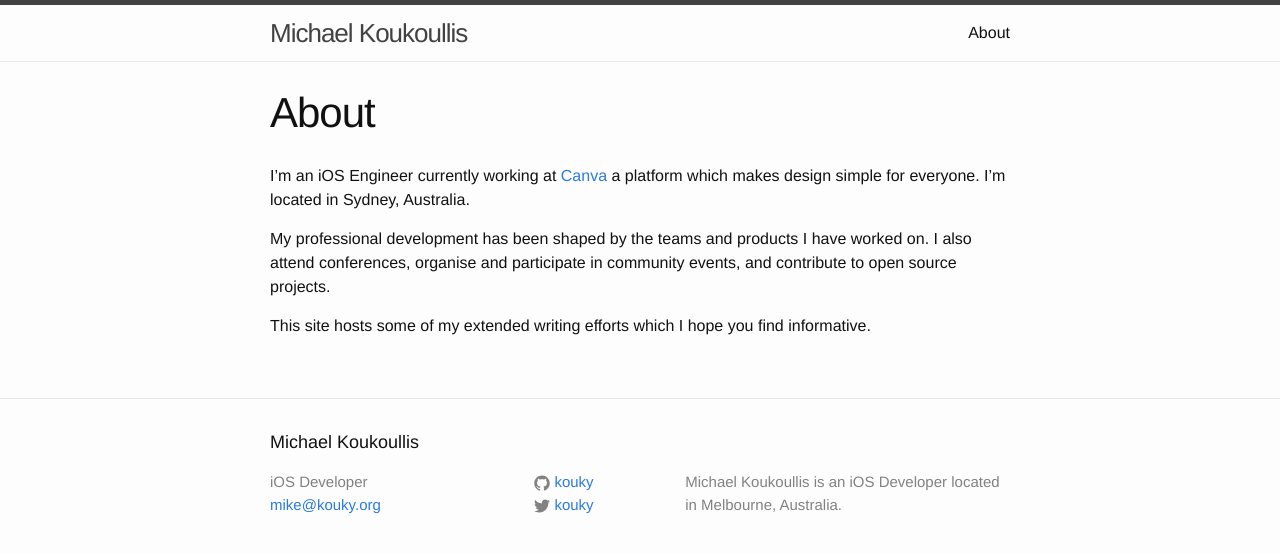
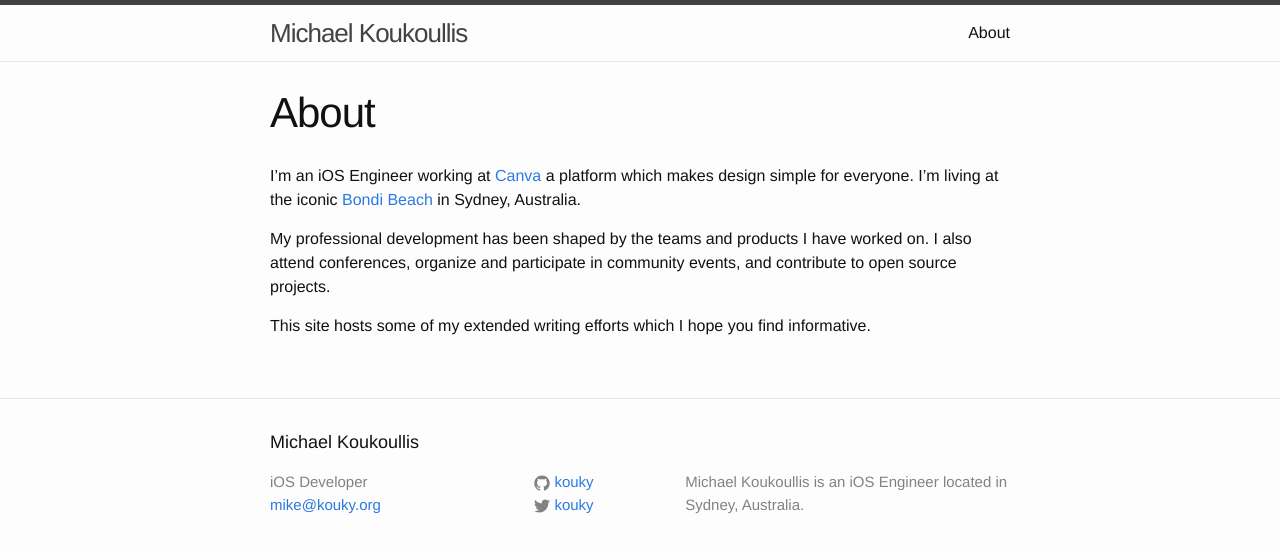
Before and after one commit to kouky/kouky.github.io, a Jekyll site: the page built from about.md, in a window 1280 px wide. Shown: the top 553 px of the page. Built offline with Jekyll 4.4.1, drawn with Linux system fonts in a browser that asks for light colours.

Commit message:
Update about and site footer

```diff
--- a/_config.yml
+++ b/_config.yml
@@ -3,7 +3,7 @@ title: Michael Koukoullis
 role:  iOS Developer
 email: mike@kouky.org
 description: > # this means to ignore newlines until "baseurl:"
-  Michael Koukoullis is an iOS Developer located in Melbourne, Australia.
+  Michael Koukoullis is an iOS Engineer located in Sydney, Australia.
 baseurl: "" # the subpath of your site, e.g. /blog/
 url: "http://kouky.org" # the base hostname & protocol for your site
 twitter_username: kouky
--- a/about.md
+++ b/about.md
@@ -4,8 +4,8 @@ title: About
 permalink: /about/
 ---
 
-I'm an iOS Engineer currently working at [Canva](https://canva.com) a platform which makes design simple for everyone. I'm located in Sydney, Australia.
+I'm an iOS Engineer working at [Canva](https://canva.com) a platform which makes design simple for everyone. I'm living at the iconic [Bondi Beach](https://en.wikipedia.org/wiki/Bondi_Beach) in Sydney, Australia.
 
-My professional development has been shaped by the teams and products I have worked on. I also attend conferences, organise and participate in community events, and contribute to open source projects.
+My professional development has been shaped by the teams and products I have worked on. I also attend conferences, organize and participate in community events, and contribute to open source projects.
 
 This site hosts some of my extended writing efforts which I hope you find informative.
```
